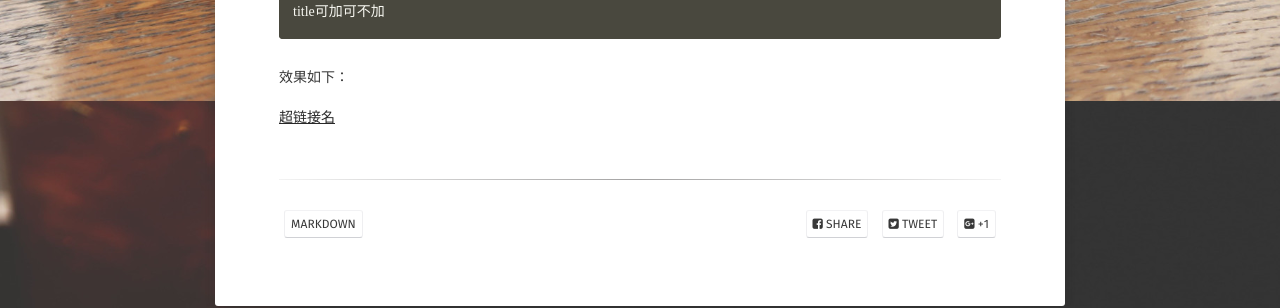
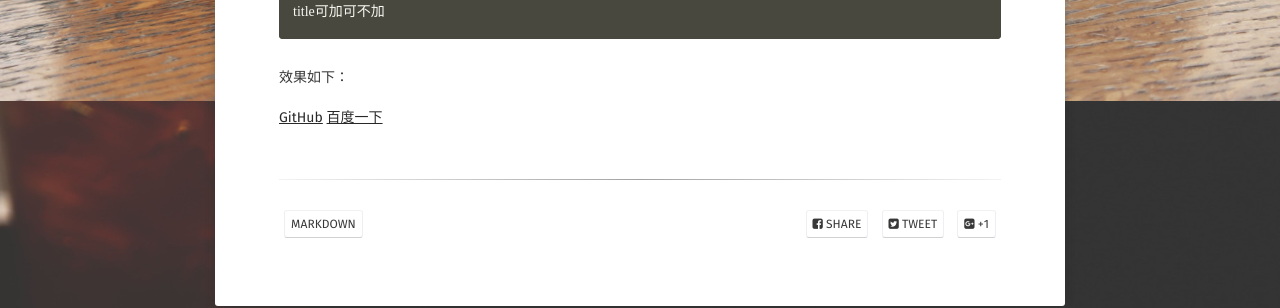
Before and after one commit to 396494384/396494384.github.io, a Jekyll site: the page built from _posts/2012-05-22-readability-post.md, in a window 1280 px wide and 900 px high, scrolled down 4785 px. Shown: the part 514-822 px from the top of the window. Built offline with Jekyll 4.4.1, drawn with Linux system fonts in a browser that asks for light colours; some web fonts are replaced; comment, search, counter and statistics services are not loaded.

Commit message:
修改文件: _posts/2012-05-22-readability-post.md

```diff
--- a/_posts/2012-05-22-readability-post.md
+++ b/_posts/2012-05-22-readability-post.md
@@ -205,4 +205,5 @@ title可加可不加
 
 效果如下：
 
-[超链接名](超链接地址 "超链接title")
+[GitHub](http://github.com)
+[百度一下](http://baidu.com)
```
